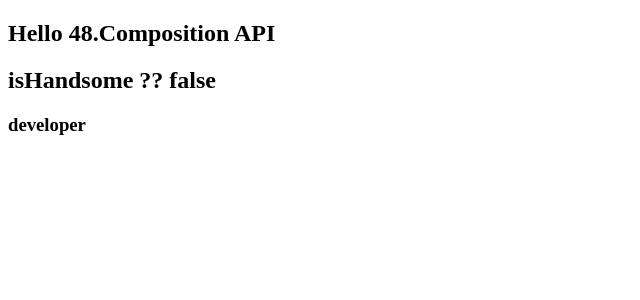
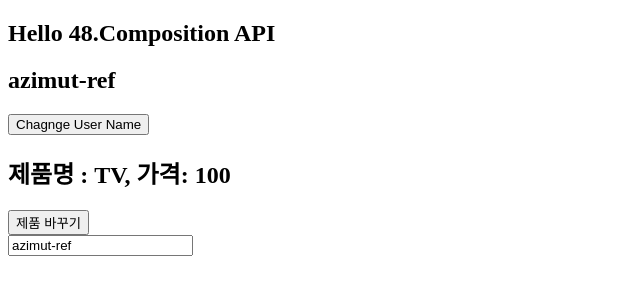
Before and after one commit to 42azimut/sessac_Vue, a Vue app in the folder 04_vueIntro/vue-practice/: page / in a window 1280 px wide. Shown: the top 300 px of the page, without its empty margins (0-640 px from the left). Built offline with nearby package versions, Linux system fonts and the light colour scheme.

Commit message:
51. comosition method model

```diff
--- a/04_vueIntro/vue-practice/src/components/composition/TestComponent.vue
+++ b/04_vueIntro/vue-practice/src/components/composition/TestComponent.vue
@@ -1,6 +1,11 @@
 <template>
-  <h2>isHandsome ?? {{ isHandsome }}</h2>
-  <h3>{{ job }}</h3>
+  <h2>{{ username }}</h2>
+  <button @click="changeName">Chagnge User Name</button>
+  <h2>제품명 : {{ name }}, 가격: {{ price }}</h2>
+  <button @click="changeProduct">제품 바꾸기</button>
+  <div>
+    <input type="text" v-model="username" />
+  </div>
 </template>
 
 <script>
@@ -8,26 +13,29 @@ import { ref, reactive, toRefs } from "vue";
 export default {
   name: "TestComponent",
   setup() {
-    let isHandsome = ref(false);
+    const username = ref("azimut-ref");
+
+    function changeName() {
+      username.value = "Messsi";
+    }
+
     const state = reactive({
-      name: "Azimut-reactive",
-      age: 33,
-      job: "developer",
+      name: "TV",
+      price: 100,
     });
-    //let isNotUgly = isHandsome;
-    //isHandsome.value = true;
-    //console.log(isNotUgly);
+
+    function changeProduct() {
+      state.name = "세탁기";
+      state.price = 4000;
+    }
+
     return {
-      //isNotUgly,
-      isHandsome,
+      username,
+      changeName,
+      changeProduct,
       ...toRefs(state),
     };
   },
-  // data() {
-  //   return {
-  //     username: "azimut",
-  //   };
-  // },
 };
 </script>
 
```
